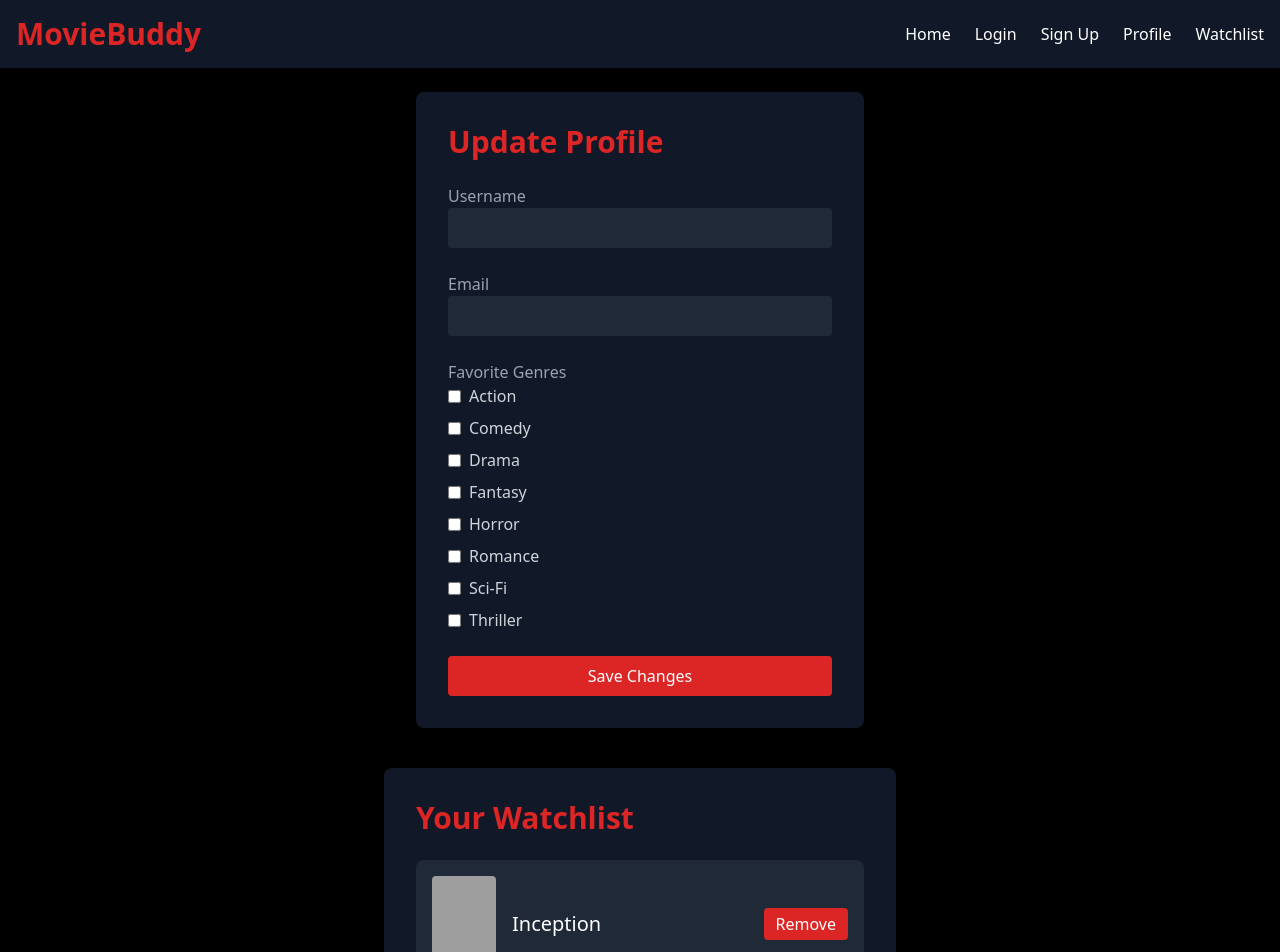
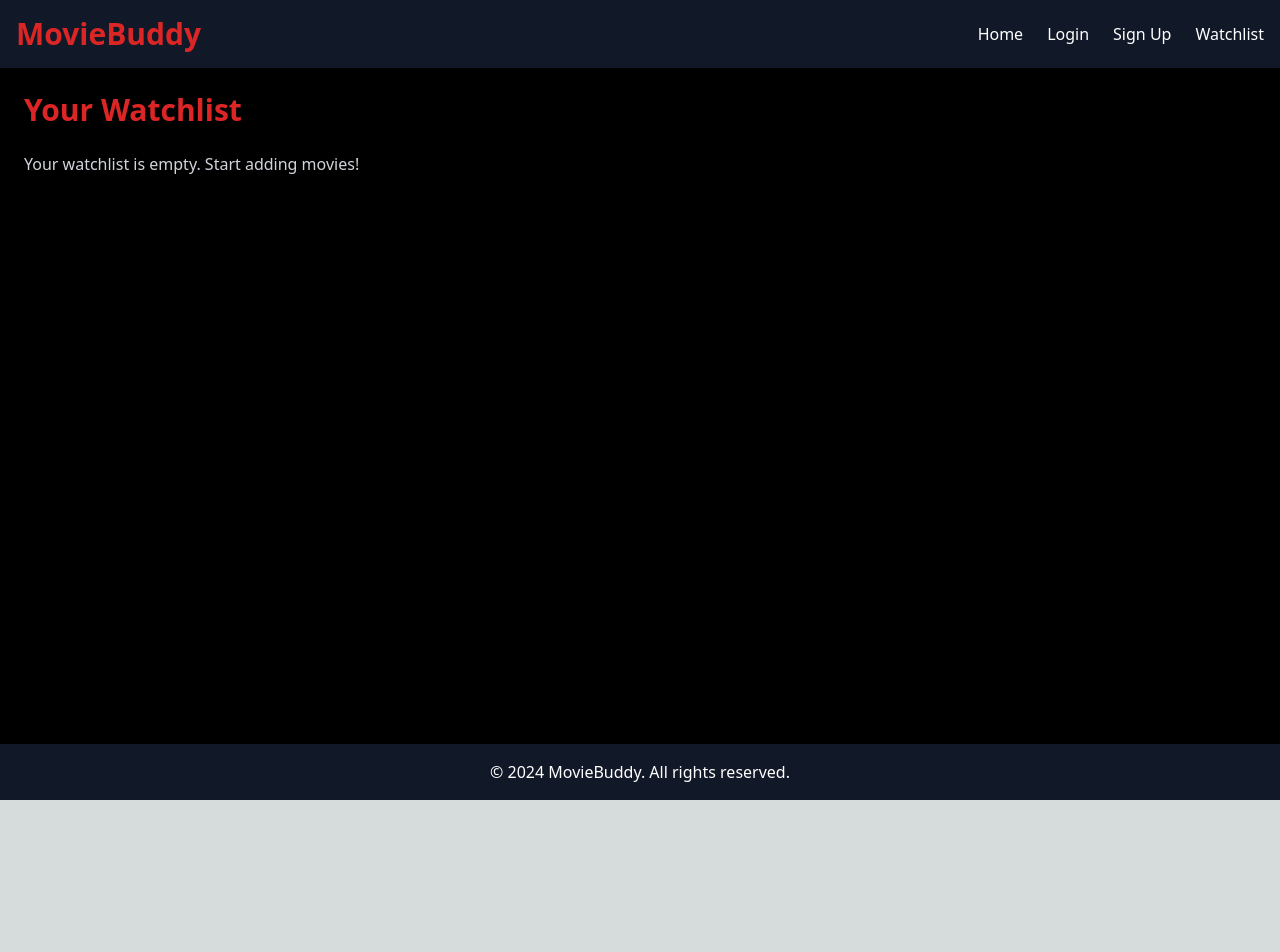
Before and after one commit to 000xs/moviebuddy, a Next.js app: page /profile in a window 1280 px wide. Shown: the top 952 px of the page. After the commit the page ends 800 px from the top, so only its background shows below. Built offline with nearby package versions, Linux system fonts and the light colour scheme; grey boxes are pictures that could not be loaded.

Commit message:
Response UI 1

```diff
--- a/pages/profile.tsx
+++ b/pages/profile.tsx
@@ -1,55 +1,25 @@
-import { useState } from 'react';
+import { useState, useEffect } from 'react';
 import Head from 'next/head';
 import Link from 'next/link';
 
-const genres = [
-  'Action', 'Comedy', 'Drama', 'Fantasy', 'Horror', 'Romance', 'Sci-Fi', 'Thriller'
-];
-
-// Mock data for user's watchlist
-const initialWatchlist = [
-  { id: 1, title: 'Inception', poster_path: '/qJ2tW6WMUDux911r6m7haRef0WH.jpg' },
-  { id: 2, title: 'The Matrix', poster_path: '/f89U3ADr1oiB1s9GkdPOEpXUk5H.jpg' },
-];
+interface Movie {
+  id: number;
+  title: string;
+  poster_path: string;
+}
 
 export default function Profile() {
-  const [username, setUsername] = useState('');
-  const [email, setEmail] = useState('');
-  const [selectedGenres, setSelectedGenres] = useState<string[]>([]);
-  const [message, setMessage] = useState<string | null>(null);
-  const [watchlist, setWatchlist] = useState(initialWatchlist);
+  const [watchlist, setWatchlist] = useState<Movie[]>([]);
 
-  const handleGenreChange = (genre: string) => {
-    setSelectedGenres((prev) =>
-      prev.includes(genre) ? prev.filter((g) => g !== genre) : [...prev, genre]
-    );
-  };
-
-  const handleSubmit = async (e: React.FormEvent) => {
-    e.preventDefault();
-
-    try {
-      const response = await fetch('/api/updateProfile', {
-        method: 'POST',
-        headers: {
-          'Content-Type': 'application/json',
-        },
-        body: JSON.stringify({ username, email, genres: selectedGenres }),
-      });
-
-      const data = await response.json();
-      if (data.success) {
-        setMessage('Profile updated successfully!');
-      } else {
-        setMessage('Failed to update profile.');
-      }
-    } catch (error) {
-      setMessage('An error occurred.');
-    }
-  };
+  useEffect(() => {
+    const storedWatchlist = JSON.parse(localStorage.getItem('watchlist') || '[]');
+    setWatchlist(storedWatchlist);
+  }, []);
 
   const handleRemoveFromWatchlist = (id: number) => {
-    setWatchlist((prev) => prev.filter((movie) => movie.id !== id));
+    const updatedWatchlist = watchlist.filter(movie => movie.id !== id);
+    setWatchlist(updatedWatchlist);
+    localStorage.setItem('watchlist', JSON.stringify(updatedWatchlist));
   };
 
   return (
@@ -65,7 +35,6 @@ export default function Profile() {
               <li><Link href="/" className="hover:text-red-600 transition duration-300">Home</Link></li>
               <li><Link href="/auth/login" className="hover:text-red-600 transition duration-300">Login</Link></li>
               <li><Link href="/auth/signup" className="hover:text-red-600 transition duration-300">Sign Up</Link></li>
-              <li><Link href="/profile" className="hover:text-red-600 transition duration-300">Profile</Link></li>
               <li><Link href="/watchlist" className="hover:text-red-600 transition duration-300">Watchlist</Link></li>
             </ul>
           </nav>
@@ -73,74 +42,45 @@ export default function Profile() {
       </header>
 
       <main className="flex-grow container mx-auto p-6">
-        <div className="bg-gray-900 p-8 rounded-lg shadow-lg max-w-md mx-auto">
-          <h2 className="text-3xl font-bold text-red-600 mb-6">Update Profile</h2>
-          <form onSubmit={handleSubmit} className="space-y-6">
-            <div>
-              <label className="block text-gray-400">Username</label>
-              <input
-                type="text"
-                value={username}
-                onChange={(e) => setUsername(e.target.value)}
-                className="w-full px-4 py-2 bg-gray-800 text-white rounded"
-                required
-              />
-            </div>
-            <div>
-              <label className="block text-gray-400">Email</label>
-              <input
-                type="email"
-                value={email}
-                onChange={(e) => setEmail(e.target.value)}
-                className="w-full px-4 py-2 bg-gray-800 text-white rounded"
-                required
-              />
-            </div>
-            <div>
-              <label className="block text-gray-400">Favorite Genres</label>
-              <div className="space-y-2">
-                {genres.map((genre) => (
-                  <div key={genre} className="flex items-center">
-                    <input
-                      type="checkbox"
-                      checked={selectedGenres.includes(genre)}
-                      onChange={() => handleGenreChange(genre)}
-                      className="mr-2"
-                    />
-                    <span className="text-gray-300">{genre}</span>
-                  </div>
-                ))}
-              </div>
-            </div>
-            <button
-              type="submit"
-              className="bg-red-600 hover:bg-red-700 text-white py-2 px-4 rounded w-full transition duration-300"
-            >
-              Save Changes
-            </button>
-            {message && <p className="mt-4 text-center text-red-500">{message}</p>}
-          </form>
-        </div>
-
-        <div className="bg-gray-900 p-8 mt-10 rounded-lg shadow-lg max-w-lg mx-auto">
-          <h2 className="text-3xl font-bold text-red-600 mb-6">Your Watchlist</h2>
-          <ul className="space-y-4">
+        <h2 className="text-3xl font-bold text-red-600 mb-6">Your Watchlist</h2>
+        {watchlist.length === 0 ? (
+          <p className="text-gray-300">Your watchlist is empty. Start adding movies!</p>
+        ) : (
+          <div className="grid grid-cols-1 sm:grid-cols-2 md:grid-cols-3 lg:grid-cols-4 gap-6">
             {watchlist.map((movie) => (
-              <li key={movie.id} className="flex justify-between items-center bg-gray-800 p-4 rounded-lg">
-                <Link href={`/movie/${movie.id}`} className="flex items-center space-x-4">
-                  <img src={`https://image.tmdb.org/t/p/w92${movie.poster_path}`} alt={movie.title} className="w-16 h-24 rounded" />
-                  <span className="text-xl text-white">{movie.title}</span>
-                </Link>
+              <div key={movie.id} className="bg-gray-800 rounded-lg overflow-hidden shadow-lg relative">
+                <img
+                  src={`https://image.tmdb.org/t/p/w500${movie.poster_path}`}
+                  alt={movie.title}
+                  className="w-full h-64 object-cover"
+                />
+                <div className="p-4">
+                  <h3 className="text-xl font-semibold text-red-600">{movie.title}</h3>
+                </div>
                 <button
                   onClick={() => handleRemoveFromWatchlist(movie.id)}
-                  className="bg-red-600 hover:bg-red-700 text-white py-1 px-3 rounded transition duration-300"
+                  className="absolute top-2 right-2 bg-red-600 hover:bg-red-700 text-white p-2 rounded-full transition duration-300"
+                  aria-label="Remove from Watchlist"
                 >
-                  Remove
+                  <svg
+                    xmlns="http://www.w3.org/2000/svg"
+                    fill="none"
+                    viewBox="0 0 24 24"
+                    stroke="currentColor"
+                    className="w-6 h-6"
+                  >
+                    <path
+                      strokeLinecap="round"
+                      strokeLinejoin="round"
+                      strokeWidth={2}
+                      d="M6 18L18 6M6 6l12 12"
+                    />
+                  </svg>
                 </button>
-              </li>
+              </div>
             ))}
-          </ul>
-        </div>
+          </div>
+        )}
       </main>
 
       <footer className="bg-gray-900 p-4">
--- a/pages/watchlist.tsx
+++ b/pages/watchlist.tsx
@@ -1,18 +1,25 @@
-import { useState } from 'react';
+import { useState, useEffect } from 'react';
 import Head from 'next/head';
 import Link from 'next/link';
 
-// Mock data for the watchlist
-const initialWatchlist = [
-  { id: 1, title: 'Inception', poster_path: '/qJ2tW6WMUDux911r6m7haRef0WH.jpg' },
-  { id: 2, title: 'The Matrix', poster_path: '/f89U3ADr1oiB1s9GkdPOEpXUk5H.jpg' },
-];
+interface Movie {
+  id: number;
+  title: string;
+  poster_path: string;
+}
 
 export default function Watchlist() {
-  const [watchlist, setWatchlist] = useState(initialWatchlist);
+  const [watchlist, setWatchlist] = useState<Movie[]>([]);
+
+  useEffect(() => {
+    const storedWatchlist = JSON.parse(localStorage.getItem('watchlist') || '[]');
+    setWatchlist(storedWatchlist);
+  }, []);
 
   const handleRemoveFromWatchlist = (id: number) => {
-    setWatchlist((prev) => prev.filter((movie) => movie.id !== id));
+    const updatedWatchlist = watchlist.filter(movie => movie.id !== id);
+    setWatchlist(updatedWatchlist);
+    localStorage.setItem('watchlist', JSON.stringify(updatedWatchlist));
   };
 
   return (
@@ -29,7 +36,6 @@ export default function Watchlist() {
               <li><Link href="/auth/login" className="hover:text-red-600 transition duration-300">Login</Link></li>
               <li><Link href="/auth/signup" className="hover:text-red-600 transition duration-300">Sign Up</Link></li>
               <li><Link href="/profile" className="hover:text-red-600 transition duration-300">Profile</Link></li>
-              <li><Link href="/watchlist" className="hover:text-red-600 transition duration-300">Watchlist</Link></li>
             </ul>
           </nav>
         </div>
@@ -38,24 +44,42 @@ export default function Watchlist() {
       <main className="flex-grow container mx-auto p-6">
         <h2 className="text-3xl font-bold text-red-600 mb-6">Your Watchlist</h2>
         {watchlist.length === 0 ? (
-          <p className="text-center text-gray-400">Your watchlist is empty.</p>
+          <p className="text-gray-300">Your watchlist is empty. Start adding movies!</p>
         ) : (
-          <ul className="space-y-4">
+          <div className="grid grid-cols-1 sm:grid-cols-2 md:grid-cols-3 lg:grid-cols-4 gap-6">
             {watchlist.map((movie) => (
-              <li key={movie.id} className="flex justify-between items-center bg-gray-800 p-4 rounded-lg">
-                <Link href={`/movie/${movie.id}`} className="flex items-center space-x-4">
-                  <img src={`https://image.tmdb.org/t/p/w92${movie.poster_path}`} alt={movie.title} className="w-16 h-24 rounded" />
-                  <span className="text-xl text-white">{movie.title}</span>
-                </Link>
+              <div key={movie.id} className="bg-gray-800 rounded-lg overflow-hidden shadow-lg relative">
+                <img
+                  src={`https://image.tmdb.org/t/p/w500${movie.poster_path}`}
+                  alt={movie.title}
+                  className="w-full h-64 object-cover"
+                />
+                <div className="p-4">
+                  <h3 className="text-xl font-semibold text-red-600">{movie.title}</h3>
+                </div>
                 <button
                   onClick={() => handleRemoveFromWatchlist(movie.id)}
-                  className="bg-red-600 hover:bg-red-700 text-white py-1 px-3 rounded transition duration-300"
+                  className="absolute top-2 right-2 bg-red-600 hover:bg-red-700 text-white p-2 rounded-full transition duration-300"
+                  aria-label="Remove from Watchlist"
                 >
-                  Remove
+                  <svg
+                    xmlns="http://www.w3.org/2000/svg"
+                    fill="none"
+                    viewBox="0 0 24 24"
+                    stroke="currentColor"
+                    className="w-6 h-6"
+                  >
+                    <path
+                      strokeLinecap="round"
+                      strokeLinejoin="round"
+                      strokeWidth={2}
+                      d="M6 18L18 6M6 6l12 12"
+                    />
+                  </svg>
                 </button>
-              </li>
+              </div>
             ))}
-          </ul>
+          </div>
         )}
       </main>
 
```
